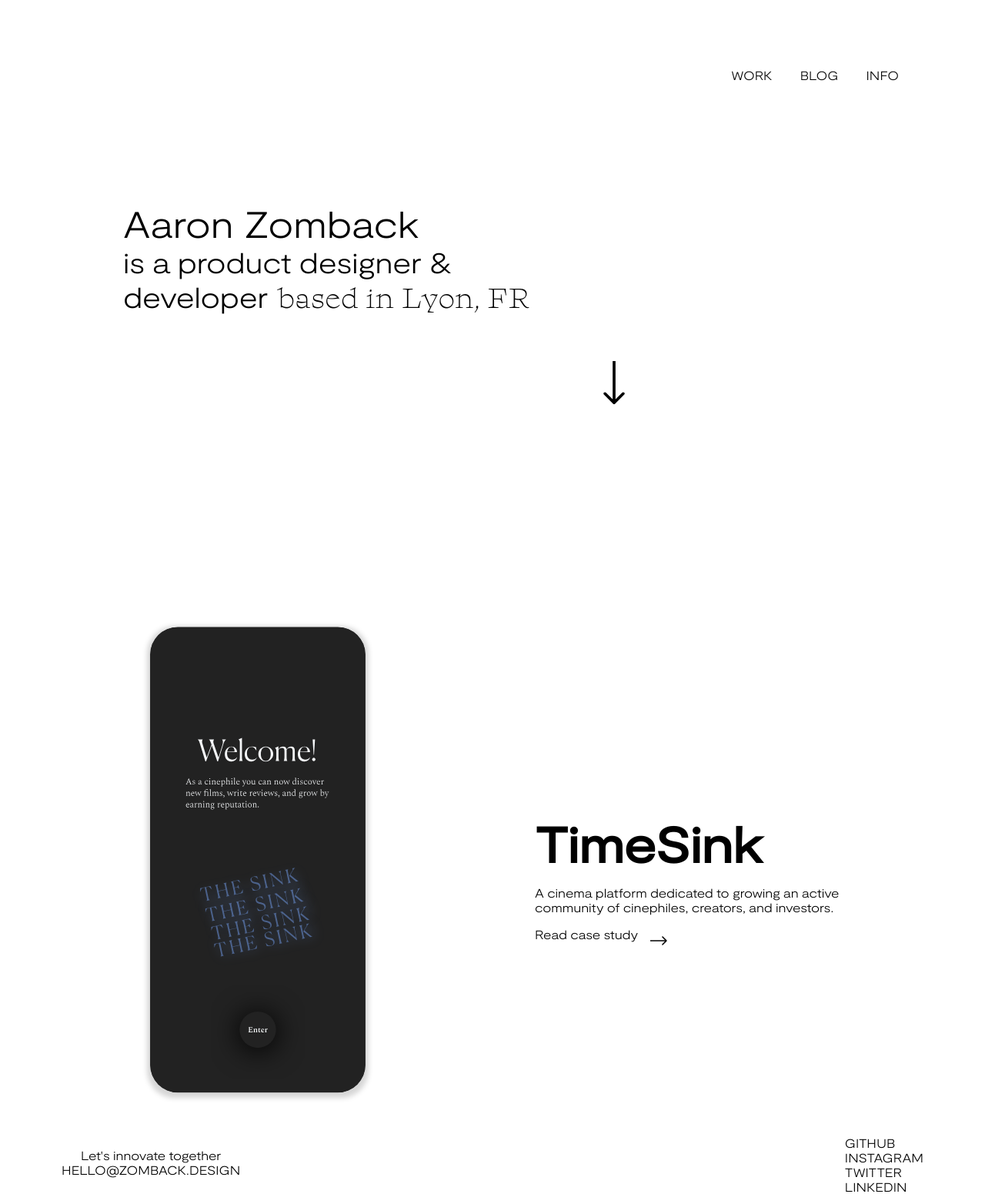
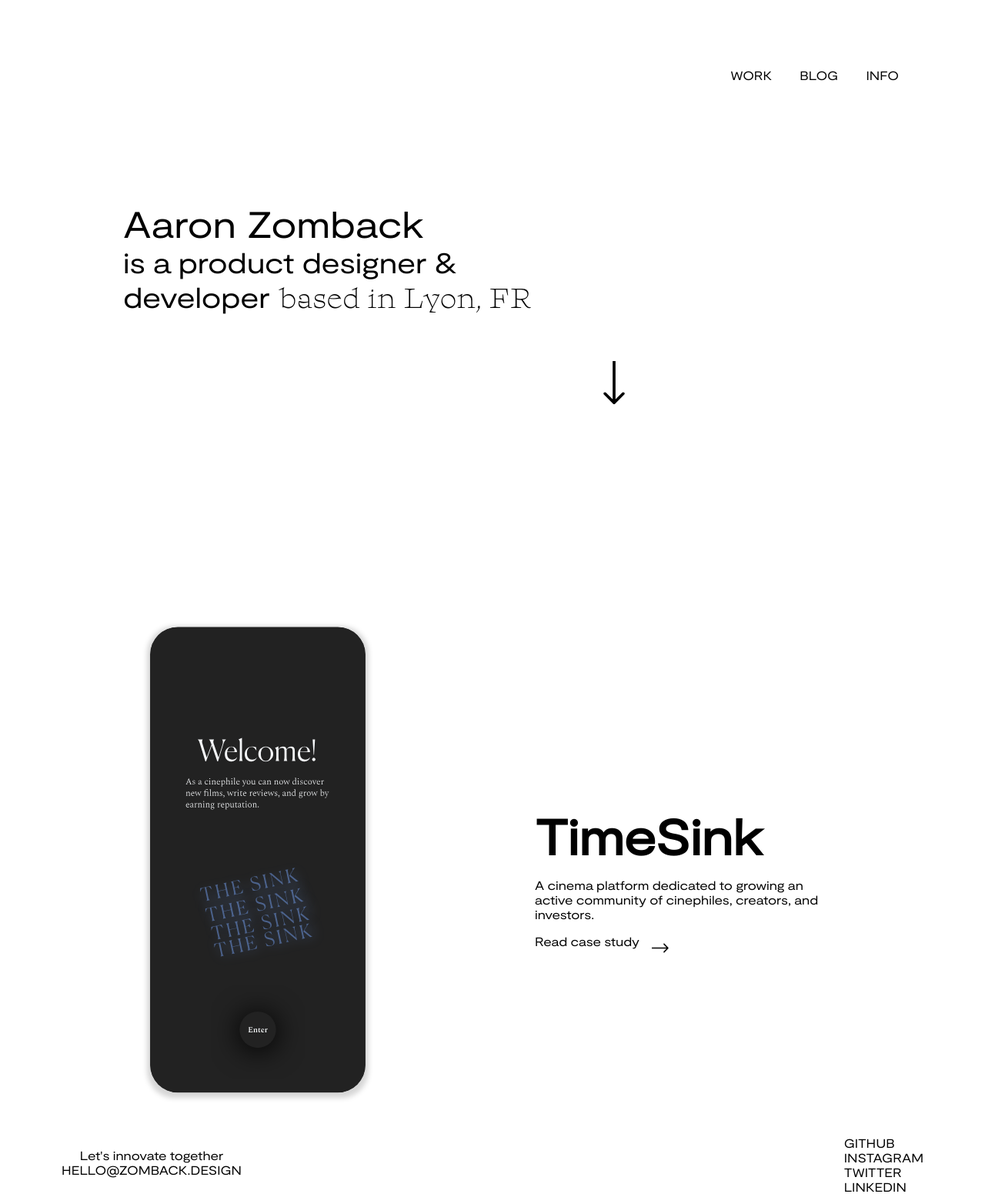
Before and after one commit to aaronzomback/design-portfolio, a Jekyll site: the page built from index.html, in a window 1280 px wide. Shown: the whole page at 77% size. Built offline with Jekyll 4.4.1, drawn with Linux system fonts in a browser that asks for light colours.

Commit message:
try regular font

```diff
--- a/assets/css/app.scss
+++ b/assets/css/app.scss
@@ -132,7 +132,7 @@
 
 
 body {
-  font-family: $body-font-light;
+  font-family: $body-font;
   background-color: white;
   margin-right: 80px;
   margin-left: 80px;
```
